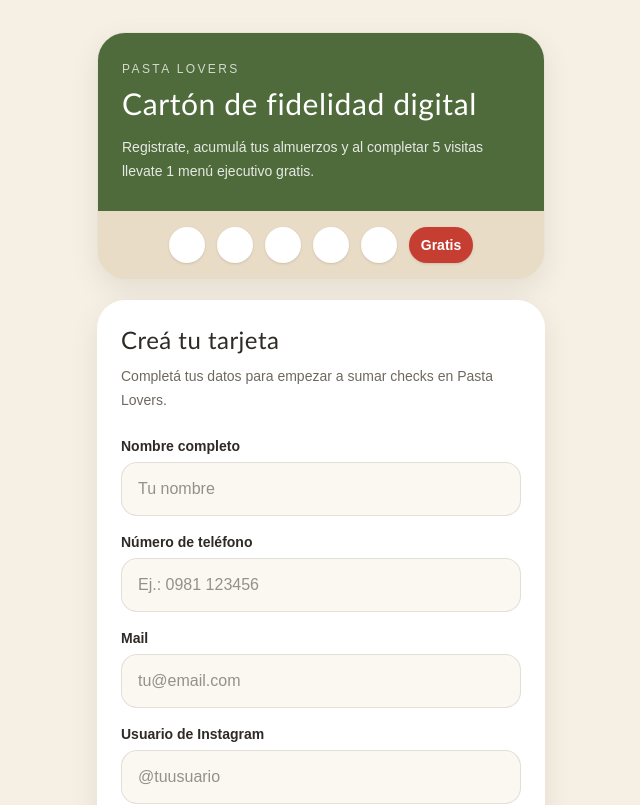
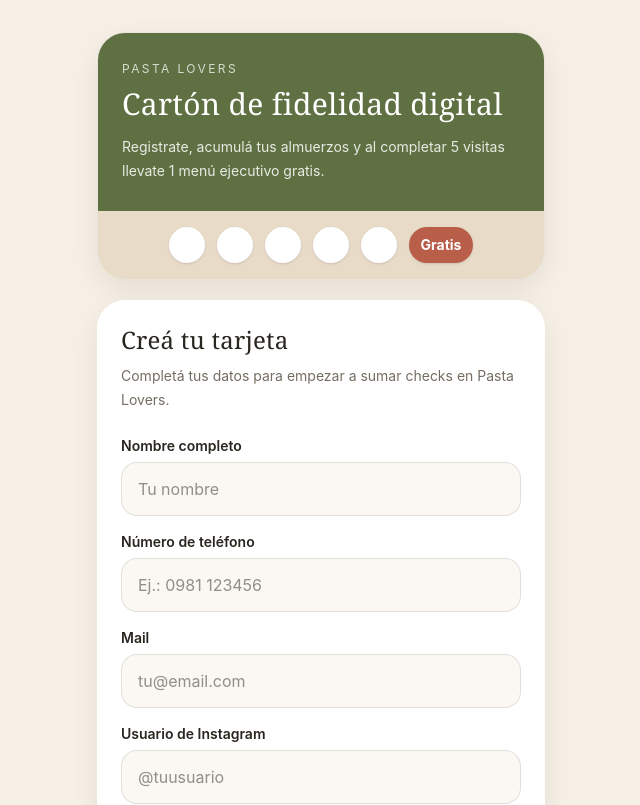
Before and after one commit to RodriLaziale1616/pasta-lovers-loyalty, a React (Vite) app in the folder pasta-lovers-frontend/: page /register in a window 1280 px wide. Shown: the top 805 px of the page, without its empty margins (319-959 px from the left). Built offline with nearby package versions, Linux system fonts and the light colour scheme; no server answers.

Commit message:
style: add Modo Cafe visual tokens

```diff
--- a/pasta-lovers-frontend/src/index.css
+++ b/pasta-lovers-frontend/src/index.css
@@ -1,22 +1,45 @@
 @import "tailwindcss";
 
 :root {
-  --pl-green: #4f6b3c;
-  --pl-green-dark: #3d542f;
-  --pl-cream: #f6efe3;
+  --modo-green: #5f7143;
+  --modo-green-dark: #465532;
+  --modo-orange: #d69a52;
+  --modo-orange-soft: #f3dfc4;
+  --modo-cream: #f6f0e6;
+  --modo-ink: #29251f;
+  --modo-muted: #756d63;
+
+  /* Legacy aliases kept while the old customer pages are migrated. */
+  --pl-green: var(--modo-green);
+  --pl-green-dark: var(--modo-green-dark);
+  --pl-cream: var(--modo-cream);
   --pl-kraft: #d8c3a5;
-  --pl-red: #c63d32;
-  --pl-text: #2e2a26;
-  --pl-muted: #6f685f;
+  --pl-red: #b95f49;
+  --pl-text: var(--modo-ink);
+  --pl-muted: var(--modo-muted);
+}
+
+* {
+  box-sizing: border-box;
 }
 
 body {
-  font-family: Arial, Helvetica, sans-serif;
-  background: var(--pl-cream);
-  color: var(--pl-text);
+  margin: 0;
+  min-width: 320px;
+  font-family: Inter, ui-sans-serif, system-ui, -apple-system, BlinkMacSystemFont, "Segoe UI", sans-serif;
+  background: var(--modo-cream);
+  color: var(--modo-ink);
+  -webkit-font-smoothing: antialiased;
+}
+
+button,
+input,
+select,
+textarea {
+  font: inherit;
 }
 
 .font-brand {
-  font-family: "Trebuchet MS", "Arial Rounded MT Bold", Arial, sans-serif;
-  letter-spacing: 0.02em;
+  font-family: Georgia, "Times New Roman", serif;
+  letter-spacing: 0.01em;
 }
```
